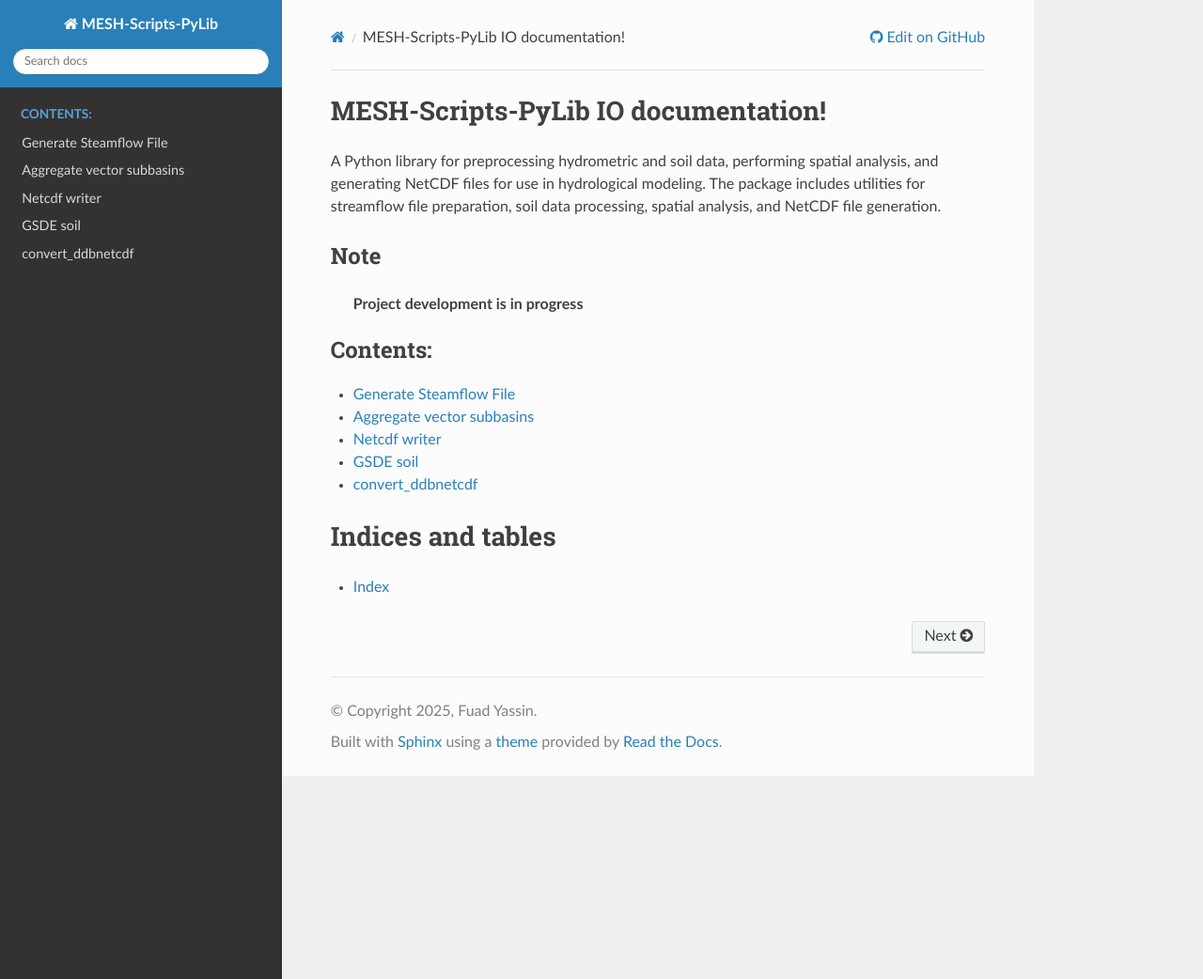
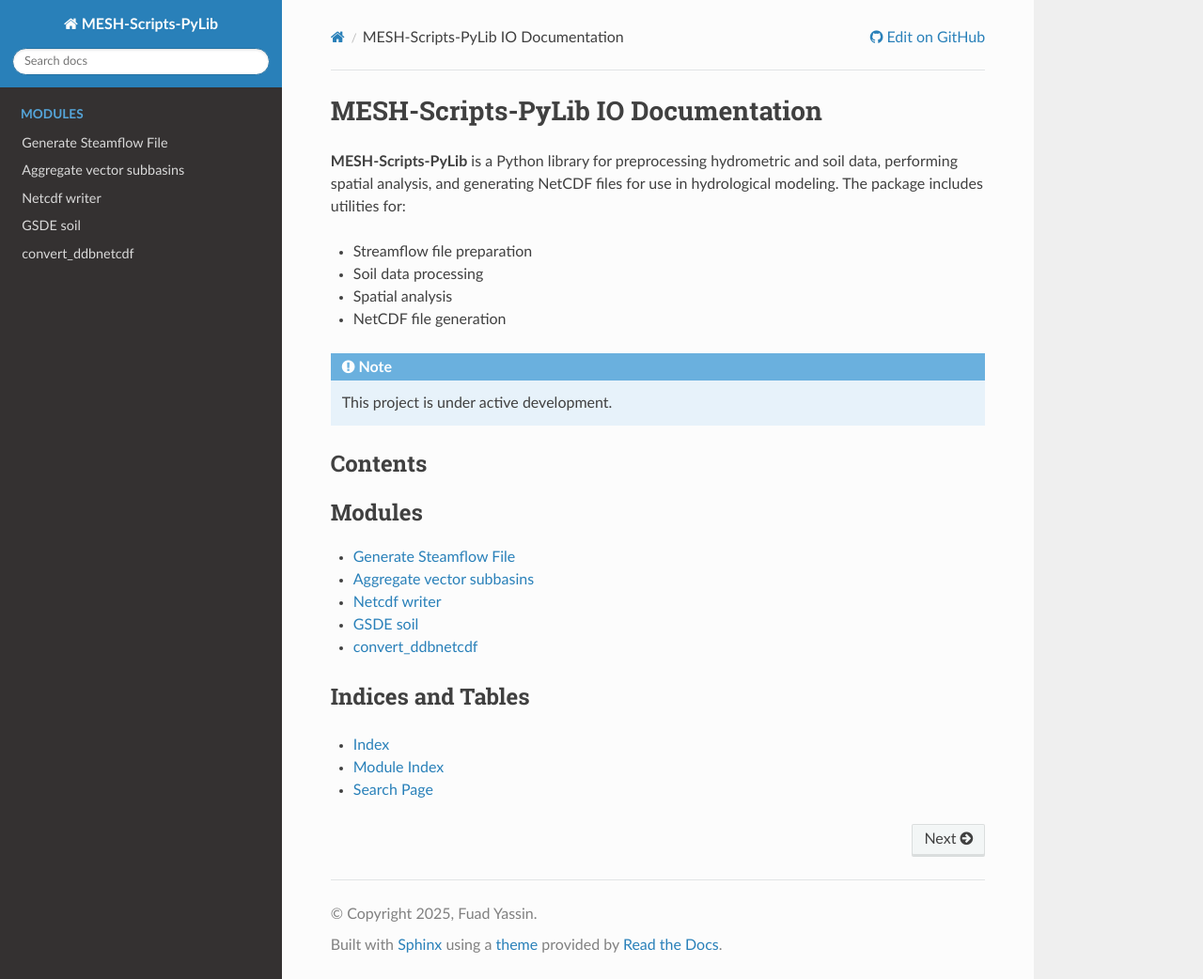
Before and after one commit to fuadyassin/MESH-Scripts-PyLib, a Sphinx documentation site: the page built from docs/source/index.rst, in a window 1280 px wide and 1042 px high. Shown: the whole window at 94% size. Built offline with Sphinx 7.4.7 and the Read the Docs theme 3.1.0, drawn with Linux system fonts in a browser that asks for light colours.

Commit message:
Update index.rst

```diff
--- a/docs/source/index.rst
+++ b/docs/source/index.rst
@@ -1,22 +1,22 @@
-.. NHS_postprocessing documentation master file, created by
-   sphinx-quickstart on Thu Jul 18 14:03:07 2024.
-   You can adapt this file completely to your liking, but it should at least
-   contain the root `toctree` directive.
+MESH-Scripts-PyLib IO Documentation
+=====================================
 
-MESH-Scripts-PyLib IO documentation!
-===================================
+**MESH-Scripts-PyLib** is a Python library for preprocessing hydrometric and soil data, performing spatial analysis, and generating NetCDF files for use in hydrological modeling. The package includes utilities for:
 
-A Python library for preprocessing hydrometric and soil data, performing spatial analysis, and generating NetCDF files for use in hydrological modeling.
-The package includes utilities for streamflow file preparation, soil data processing, spatial analysis, and NetCDF file generation.
+- Streamflow file preparation
+- Soil data processing
+- Spatial analysis
+- NetCDF file generation
 
-Note
-----
+.. note::
+   This project is under active development.
 
-   **Project development is in progress**
+Contents
+--------
 
 .. toctree::
-   :maxdepth: 1
-   :caption: Contents:
+   :maxdepth: 2
+   :caption: Modules
 
    gen_streamflow_file
    Aggregation_vector
@@ -24,9 +24,9 @@
    gsde_soil
    convert_ddbnetcdf
 
+Indices and Tables
+------------------
 
-
-Indices and tables
-==================
-
-* :ref:`genindex`
+- :ref:`genindex`
+- :ref:`modindex`
+- :ref:`search`
```
